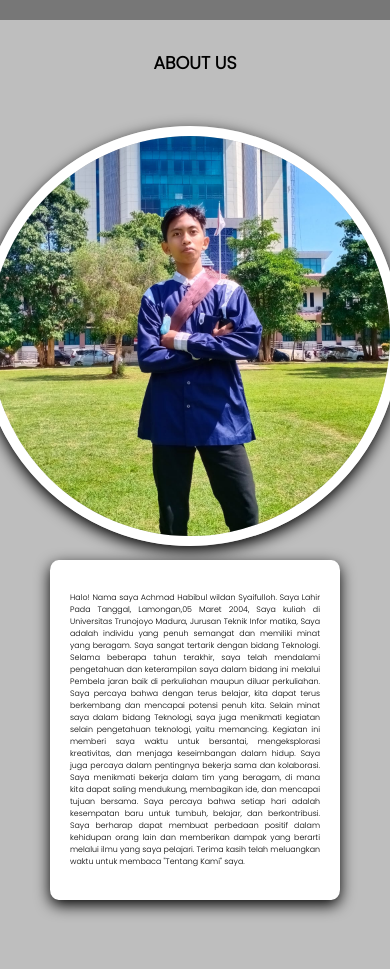
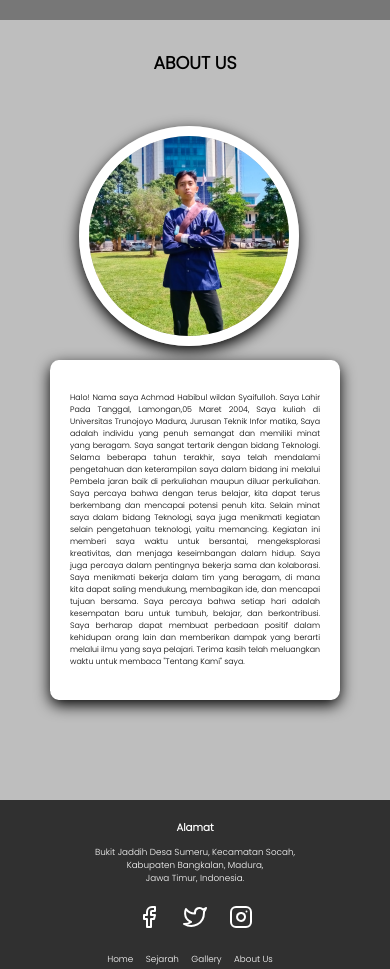
Before and after one commit to habibulwildan/Project-ITC, a plain HTML site: page aboutUs.html in a window 390 px wide. Shown: the part 580-1549 px from the top of the page. Drawn offline with nearby package versions, Linux system fonts and the light colour scheme.

Commit message:
pembaruhan

```diff
--- a/style.css
+++ b/style.css
@@ -447,24 +447,13 @@ h3 {
   button {
     margin-left: 10px;
   }
+  /* ==============About==================== */
   .container-aboutUs {
     padding: 50px;
     display: flex;
     flex-direction: column;
-    justify-content: center;
-    align-items: center;
   }
-  .p-about {
-    margin-top: 10px;
-    display: flex;
-    box-shadow: 0 5px 15px rgba(0, 0, 0.1);
-    align-items: center;
-    background-color: #fff;
-    height: 300px;
-    border-radius: 3%;
-    padding: 20px;
-    font-size: 10px;
-  }
+
   .img-container .popup-imag img {
     width: 95%;
   }
@@ -475,9 +464,34 @@ h3 {
   html {
     font-size: 55%;
   }
+  .container-navbar .navbar-a {
+    width: 20rem;
+    top: 52px;
+  }
+  .container-aboutUs {
+    padding: 50px;
+    display: flex;
+    align-items: center;
+    flex-direction: column;
+  }
+  .img-about img {
+    box-shadow: 0 5px 15px rgba(0, 0, 0.1);
+    height: 200px;
+    width: 200px;
+    border-radius: 200px;
+    border: 10px solid #fff;
+    object-fit: cover; /* Opsional: Untuk menghindari distorsi pada gambar jika aspek rasio berbeda */
+    margin-right: 10px;
+    margin-left: -115px;
+    margin-bottom: 10px;
+  }
   .maps iframe {
     width: 280px;
     /* margin-left: 3px; */
+  }
+
+  .img-about {
+    width: 2px;
   }
 }
 
```
Also changed, not shown: index.html (+4 -4 lines).
